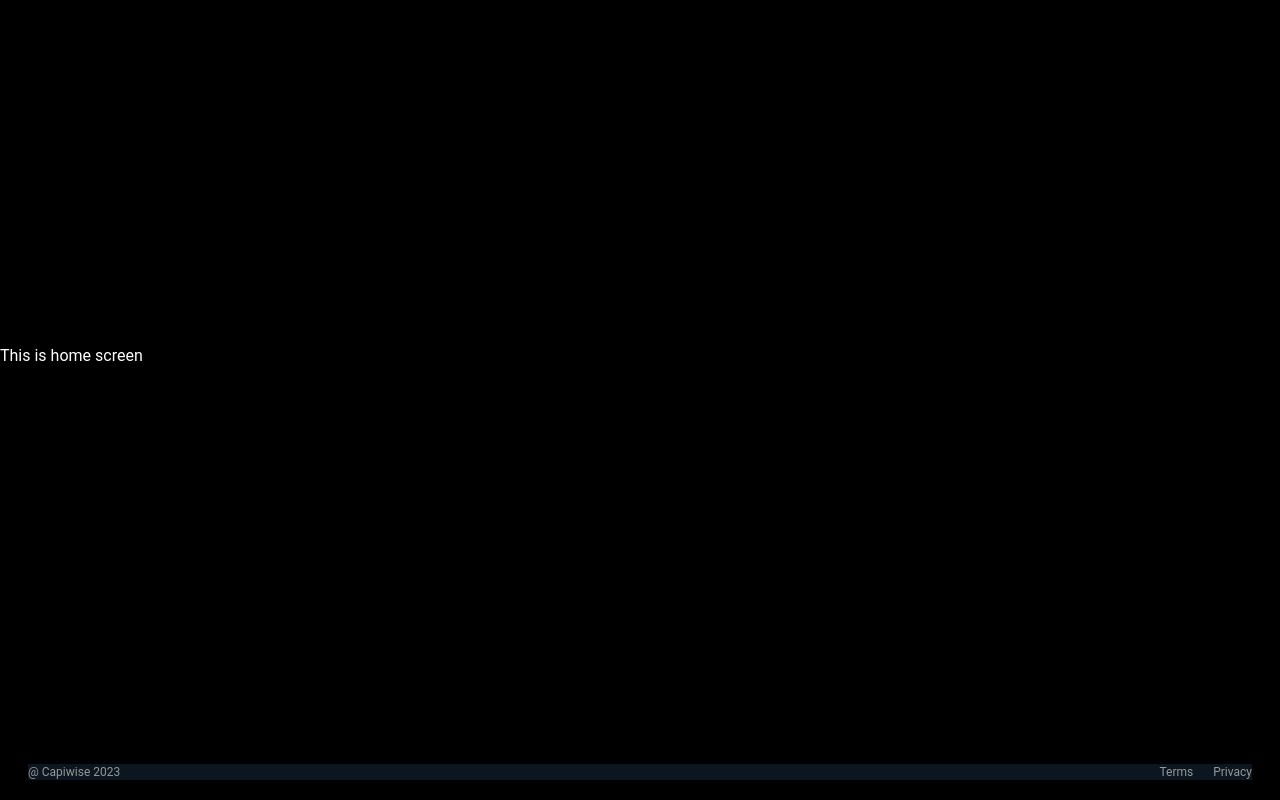
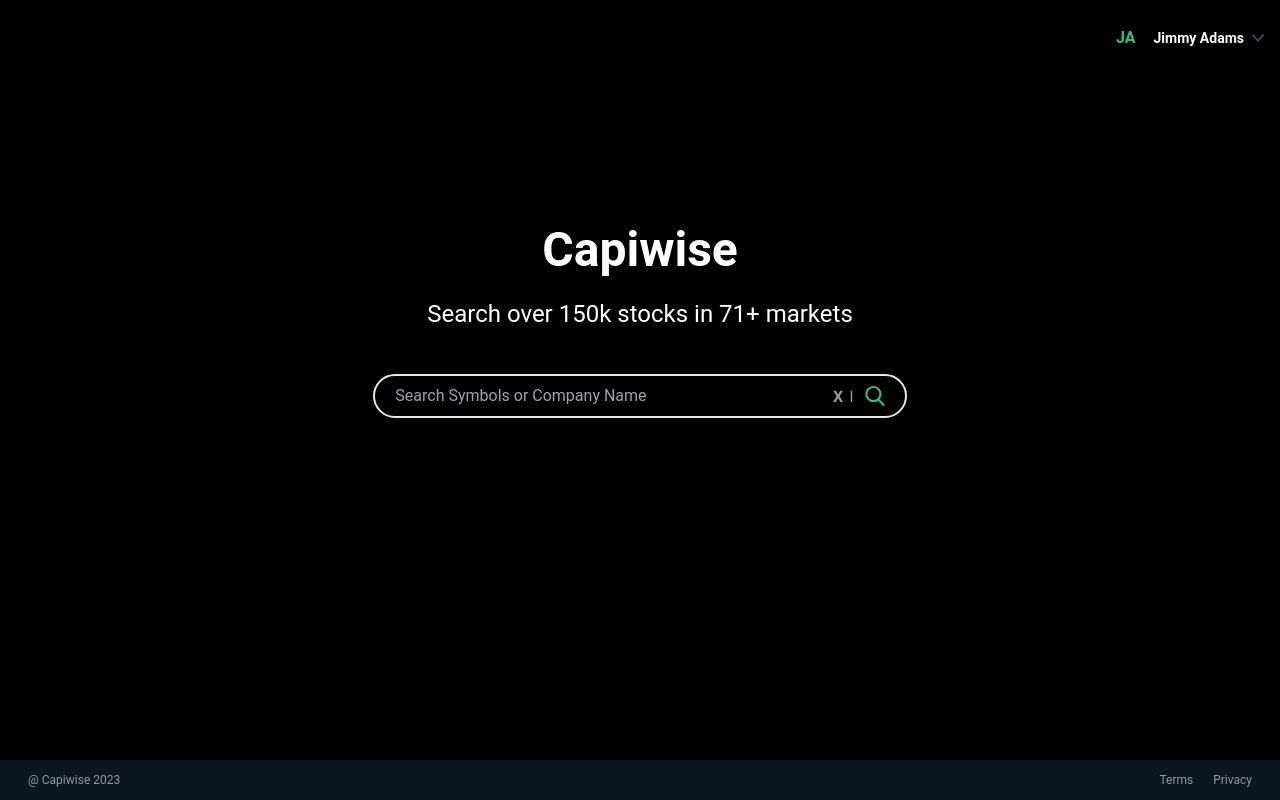
Before and after one commit to DannyBoy5240/Capiwise, a React (Create React App) app: page / in a window 1280 px wide. Built offline with nearby package versions, Linux system fonts and the light colour scheme.

Commit message:
Add API key

```diff
--- a/package.json
+++ b/package.json
@@ -10,7 +10,9 @@
     "@types/node": "^16.11.63",
     "@types/react": "^18.0.21",
     "@types/react-dom": "^18.0.6",
+    "axios": "^1.3.5",
     "react": "^18.2.0",
+    "react-axios": "^2.0.6",
     "react-dom": "^18.2.0",
     "react-router-dom": "^6.4.1",
     "react-scripts": "5.0.1",
--- a/src/components/Footer.tsx
+++ b/src/components/Footer.tsx
@@ -2,7 +2,7 @@
 
 const Footer: FC = () => {
   return (
-    <div className="flex justify-between mx-7 my-5 text-[#979797] bg-[#0B1620] text-xs">
+    <div className="flex justify-between px-7 py-3 text-[#979797] bg-[#0B1620] text-xs">
       <p>@ Capiwise 2023</p>
       <div className="flex space-x-5">
         <a>Terms</a>
--- a/src/index.css
+++ b/src/index.css
@@ -7,3 +7,14 @@
   background-color: black;
   color: white;
 }
+
+/* For Webkit-based browsers (Chrome, Safari and Opera) */
+.scrollbar-hide::-webkit-scrollbar {
+  display: none;
+}
+
+/* For IE, Edge and Firefox */
+.scrollbar-hide {
+  -ms-overflow-style: none; /* IE and Edge */
+  scrollbar-width: none; /* Firefox */
+}
--- a/src/pages/SearchStock.tsx
+++ b/src/pages/SearchStock.tsx
@@ -1,4 +1,6 @@
 import { FC } from "react";
+
+import axios from "axios";
 
 import { useState, useEffect } from "react";
 
@@ -7,20 +9,10 @@
   const [filteredOptions, setFilteredOptions] = useState([]);
   const [showDropdown, setShowDropdown] = useState(false);
 
-  // useEffect(() => {
-  //   const fetchUrl =
-  //     "https://eodhistoricaldata.com/api/search/{" +
-  //     searchTerm +
-  //     "}?api_token=" +
-  //     "6434bb98780646.72507560";
-
-  //   fetch(fetchUrl)
-  //     .then((response) => response.json())
-  //     .then((json) => {
-  //       console.log(json);
-  //       setFilteredOptions(json);
-  //     });
-  // }, [searchTerm]);
+  useEffect(() => {
+    if (searchTerm === "") setShowDropdown(false);
+    // startSearch();
+  }, [searchTerm]);
 
   const handleSelect = () => {
     // onSelect(option);
@@ -28,20 +20,67 @@
     setShowDropdown(false);
   };
 
-  const startSearch = () => {
-    const fetchUrl =
-      "https://eodhistoricaldata.com/api/search/{" +
-      "APPL" +
-      "}?api_token=" +
-      "6434bb98780646.72507560";
+  const startSearch = async () => {
+    // axios
+    //   .get(
+    //     "https://28luwm78o9.execute-api.eu-central-1.amazonaws.com/default/stockSearch",
+    //     {
+    //       params: {
+    //         ticker: searchTerm,
+    //         token: "64341125263079.62800631",
+    //         limit: 30,
+    //       },
+    //     }
+    //   )
+    //   .then((response: any) => {
+    //     // Do something with the JSON data
+    //     console.log(response.data);
+    //     setShowDropdown(true);
+    //     setFilteredOptions(response.data);
+    //   })
+    //   .catch((error: any) => {
+    //     // Handle any errors that occur during the fetch request
+    //     console.error(error);
+    //   });
 
-    fetch(fetchUrl)
-      .then((response) => response.json())
-      .then((data) => {
-        console.log(data);
-        setFilteredOptions(data);
-      })
-      .catch((error) => console.error(error));
+    // const fetchURL =
+    //   "https://28luwm78o9.execute-api.eu-central-1.amazonaws.com/default/stockSearch?ticker=" +
+    //   searchTerm +
+    //   "&token=64341125263079.62800631&limit=30";
+
+    const fetchURL =
+      "https://eodhistoricaldata.com/api/search/" +
+      searchTerm +
+      "?api_token=6435b956f047a5.63342983&limit=10";
+    console.log(fetchURL);
+
+    // const result = await fetch(fetchURL, { mode: "no-cors" });
+    // const data = await result.json();
+
+    const response = await fetch(fetchURL);
+    const jsonData = await response.json();
+    if (jsonData.length > 0) {
+      setFilteredOptions(jsonData);
+      setShowDropdown(true);
+    } else {
+      setFilteredOptions([]);
+      setShowDropdown(false);
+    }
+    console.log(jsonData);
+  };
+
+  const handleSearchFocus = () => {
+    if (searchTerm != "") {
+      setShowDropdown(true);
+      document.getElementById("search_box")?.classList.add("bg-[#0B1620]");
+      document.getElementById("search_box")?.classList.remove("bg-transparent");
+    }
+  };
+
+  const handleSearchBlur = () => {
+    setShowDropdown(false);
+    document.getElementById("search_box")?.classList.add("bg-transparent");
+    document.getElementById("search_box")?.classList.remove("bg-[#0B1620]");
   };
 
   return (
@@ -51,22 +90,34 @@
         Search over 150k stocks in 71+ markets
       </p>
       <div className="flex items-center justify-center">
-        <form method="GET" className="w-11/12 md:w-7/12 lg:w-5/12">
-          <div className="relative border-2 rounded-full">
+        <div className="relative border-2 rounded-full w-11/12 md:w-7/12 lg:w-5/12">
           <input
-              type="search"
             className="py-2 text-base text-white bg-transparent focus:outline-none w-full rounded-full pl-5 pr-10"
+            id="search_box"
             placeholder="Search Symbols or Company Name"
             value={searchTerm}
             onChange={(e) => setSearchTerm(e.target.value)}
-              // onFocus={() => setShowDropdown(true)}
-              onBlur={() => setShowDropdown(false)}
+            onFocus={() => handleSearchFocus()}
+            onBlur={() => handleSearchBlur()}
           />
           <span className="absolute inset-y-0 right-0 flex items-center pl-2">
+            <button>
+              <svg
+                width="20"
+                height="12"
+                viewBox="0 0 20 12"
+                fill="none"
+                xmlns="http://www.w3.org/2000/svg"
+              >
+                <path
+                  d="M2.94531 0.625L5.08594 4.59375L7.22656 0.625H9.90625L6.60156 6.26562L9.99219 12H7.28906L5.08594 7.95312L2.88281 12H0.164062L3.5625 6.26562L0.25 0.625H2.94531ZM19.2443 0.625V12H17.7365V0.625H19.2443Z"
+                  fill="#979797"
+                />
+              </svg>
+            </button>
             <button
-                type="submit"
-                className="p-1 pr-5 focus:outline-none focus:shadow-outline"
-                onClick={() => startSearch()}
+              className="p-1 ml-2 pr-5 focus:outline-none focus:shadow-outline"
+              onClick={(e) => startSearch()}
             >
               <svg
                 width="20"
@@ -84,20 +135,30 @@
           </span>
 
           {showDropdown && (
-              <ul className="absolute z-10 w-full p-2 mt-1 bg-white rounded-md shadow-lg">
+            <div className="absolute z-10 w-full px-1 py-2 mt-1 bg-[#0B1620] rounded-md shadow-lg overflow-auto scrollbar-hide h-48">
+              <div className="text-xl text-left px-3 py-2">Symbols</div>
+              <ul>
                 {filteredOptions.map((option: any) => (
                   <li
                     key={option.Code}
                     // onClick={() => handleSelect(option)}
-                    className="px-3 py-2 text-gray-700 cursor-pointer hover:bg-gray-100"
+                    className="p-3 cursor-pointer hover:bg-[#040B11]"
                   >
-                    {option.Code}
+                    <div className="flex text-sm w-full items-center">
+                      <div className="w-1/6 text-left">{option.Code}</div>
+                      <div className="w-4/6 text-left text-xs">
+                        {option.Name}
+                      </div>
+                      <div className="w-1/6 text-right text-xs">
+                        {option.Country}
+                      </div>
+                    </div>
                   </li>
                 ))}
               </ul>
+            </div>
           )}
         </div>
-        </form>
       </div>
     </div>
   );
--- a/src/routes/index.tsx
+++ b/src/routes/index.tsx
@@ -12,9 +12,9 @@
     <BrowserRouter>
       <div className="flex flex-col h-screen">
         <Routes>
-          <Route path="/" element={<></>} />
+          {/* <Route path="/" element={<></>} /> */}
           <Route
-            path="/searchstock"
+            path="/"
             element={
               <div className="self-end m-4">
                 <MenuProfileSettings />
@@ -23,10 +23,10 @@
           />
         </Routes>
 
-        <div className="grow flex flex-col justify-center mb-8">
+        <div className="grow flex flex-col justify-center mb-48">
           <Routes>
-            <Route path="/" element={<Home />} />
-            <Route path="/searchstock" element={<SearchStock />} />
+            {/* <Route path="/" element={<Home />} /> */}
+            <Route path="/" element={<SearchStock />} />
           </Routes>
         </div>
 
```
Also changed, not shown: 1 other file (tests, documents, lock files or other folders). Lines whose indentation alone changed are shown as unchanged.
